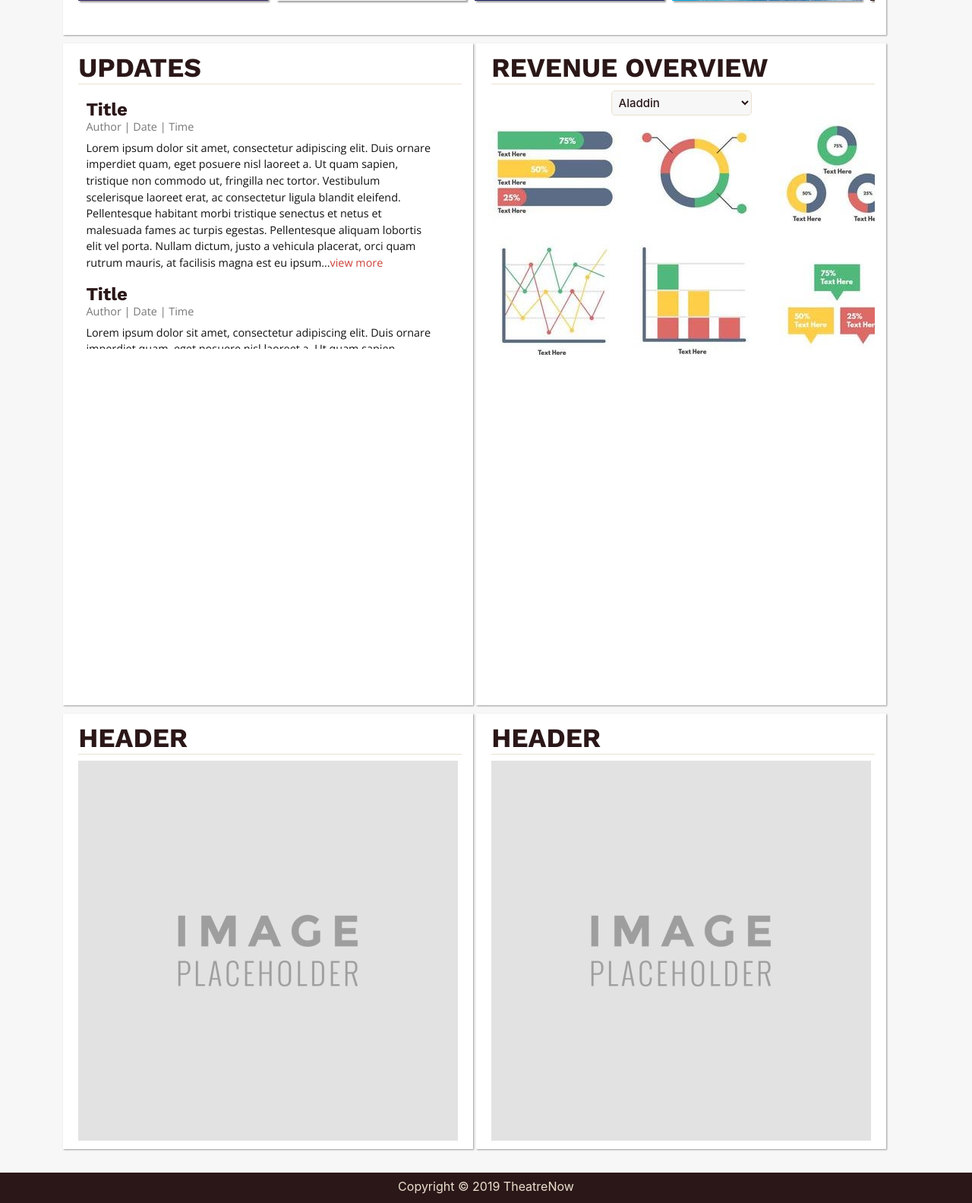
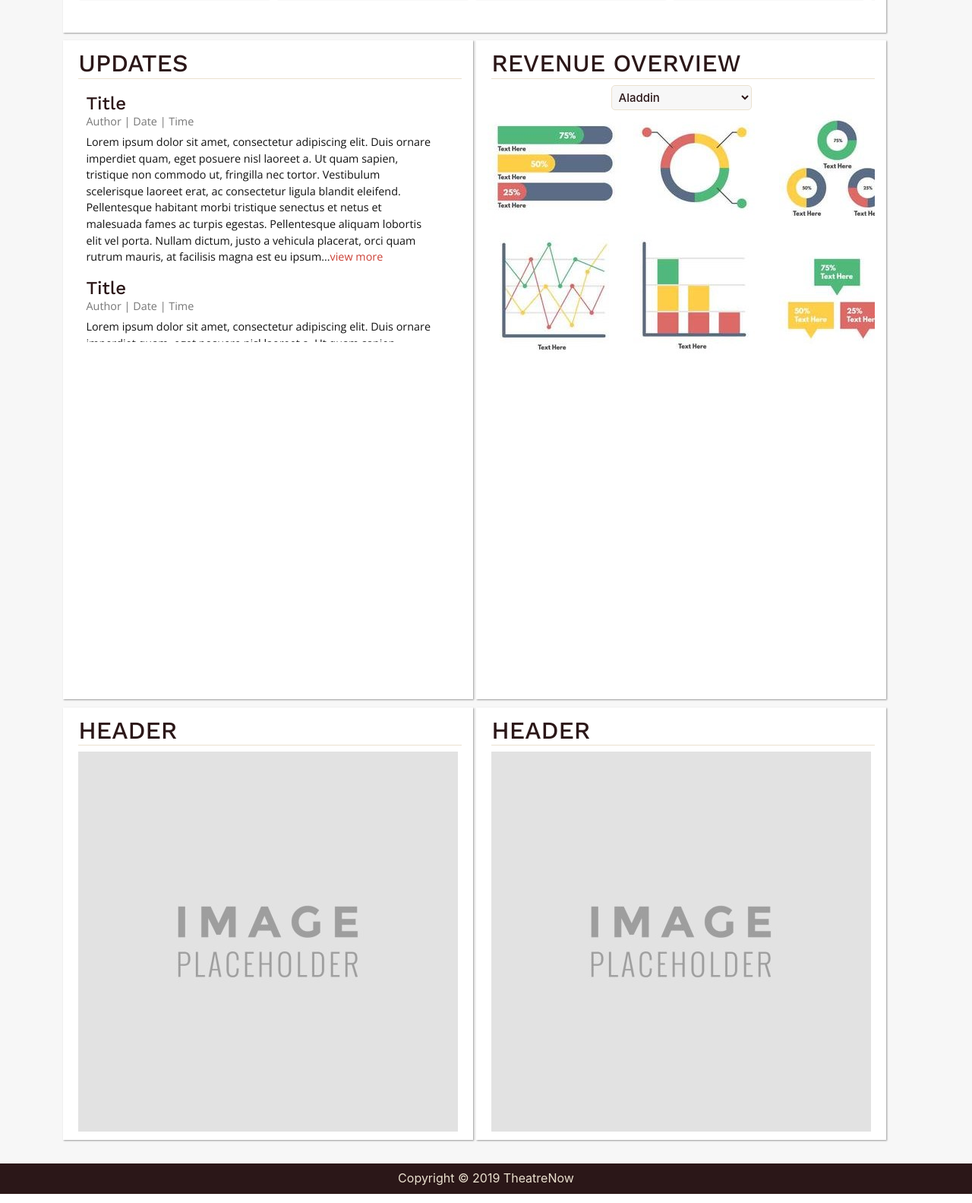
Before and after one commit to grapes-and-bananas/grapes-and-bananas, a PHP site: page /main/home.html in a window 1280 px wide. Shown: the part 452-2035 px from the top of the page at 76% size. Run offline with PHP 8.4, Linux system fonts and the light colour scheme; some web fonts are replaced.

Commit message:
Styling updates
Updated header font weight

```diff
--- a/css/homeStyle.css
+++ b/css/homeStyle.css
@@ -62,7 +62,8 @@ footer {
 #content h1 {
 	color: var(--background);
 	text-align: left;
-	font-size: 2.2em;
+	font-size: 2em;
+	font-weight: 500;
 	font-family: 'Work Sans', sans-serif;
 }
 
--- a/main/home.html
+++ b/main/home.html
@@ -2,7 +2,7 @@
   <head>
     <link rel = "stylesheet" type = "text/css" href = "../css/homeStyle.css">
 	<link href="https://fonts.googleapis.com/css?family=Open+Sans|Rambla:700" rel="stylesheet">
-	<link href="https://fonts.googleapis.com/css?family=Work+Sans:700" rel="stylesheet">
+	<link href="https://fonts.googleapis.com/css?family=Work+Sans:500" rel="stylesheet">
 	<link rel="stylesheet" href="https://stackpath.bootstrapcdn.com/bootstrap/4.3.1/css/bootstrap.min.css" integrity="sha384-ggOyR0iXCbMQv3Xipma34MD+dH/1fQ784/j6cY/iJTQUOhcWr7x9JvoRxT2MZw1T" crossorigin="anonymous">
 
   </head>
```
